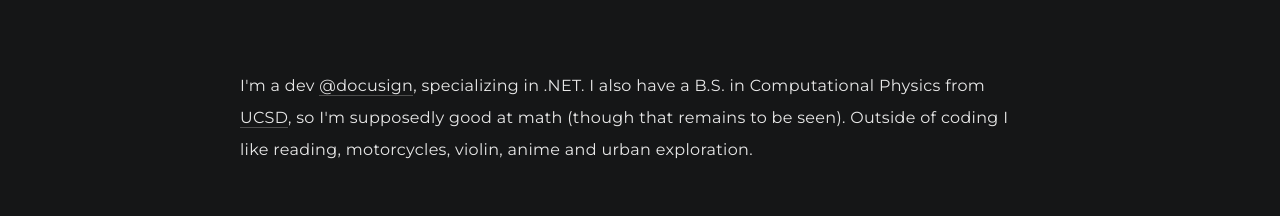
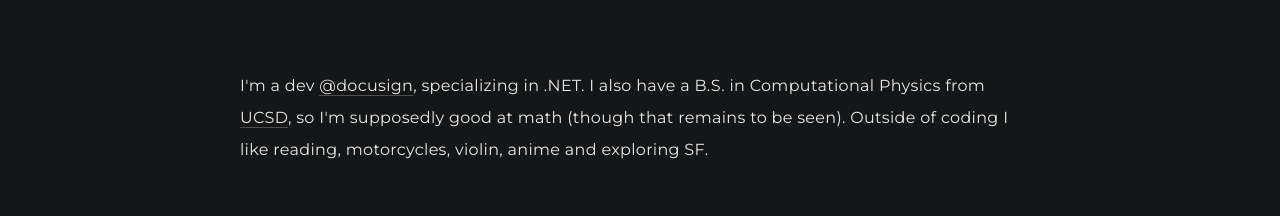
Before and after one commit to cppshane/shaneduffy, an Angular app in the folder site/: page /about in a window 1280 px wide. Shown: the part 826-1042 px from the top of the page. Built offline with nearby package versions, Linux system fonts and the light colour scheme.

Commit message:
Update about

```diff
--- a/site/src/app/components/about/about.component.html
+++ b/site/src/app/components/about/about.component.html
@@ -3,7 +3,7 @@
     <p>I'm a dev <a class="text-link" target="_blank" href="https://docusign.com">@docusign</a>, specializing in
       .NET. I also have a B.S. in Computational Physics from <a class="text-link" target="_blank"
         href="https://ucsd.edu">UCSD</a>, so I'm supposedly good at math (though that remains to be seen). Outside of
-      coding I like reading, motorcycles, violin, anime and urban exploration.</p>
+      coding I like reading, motorcycles, violin, anime and exploring SF.</p>
     <br>
     <br>
     <div class="about-links-container flex-row">
```
